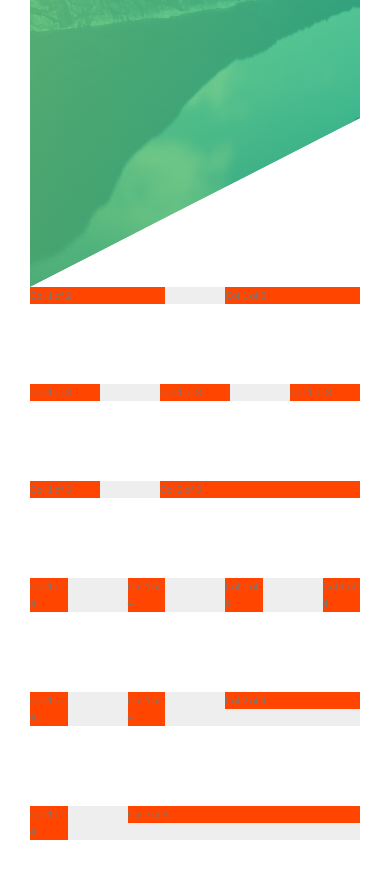
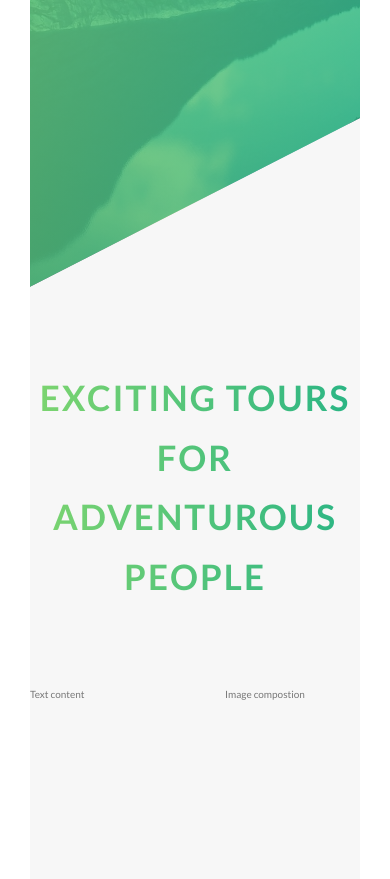
Before and after one commit to NeenduDev/NATOURS, a website: page index.html in a window 390 px wide. Shown: the part 545-1424 px from the top of the page. Drawn offline with Linux system fonts and the light colour scheme.

Commit message:
feat: Add initial structure and styles for the About section
- Added `.heading-secondary` class with gradient text, hover effects, and responsive styling in `style.css` and `_typography.scss`.
- Introduced utility classes `.u-center-text` and `.u-margin-bottom-big` in `_utilities.scss` for centralized text alignment and consistent margin spacing.
- Created `.section-about` in `_home.scss` for the About section layout, including background color, padding, and margin adjustments.
- Updated grid styles in `_gird.scss` by removing background color from `.row` and column classes for cleaner design.
- Modified variables in `_variables.scss` to include `$color-grey-light-1` for reusable light grey background.
- Added basic HTML structure for the About section in `index.html` with a heading and placeholder content.

```diff
--- a/index.html
+++ b/index.html
@@ -27,6 +27,22 @@
         <a href="#" class="btn btn--white btn--animated">discover our tours</a>
       </div>
     </header>
+    <main>
+      <section class="section-about">
+        <div class="u-center-text u-margin-bottom-big">
+          <h2 class="heading-secondary">
+            Exciting tours for adventurous people
+          </h2>
+        </div>
+
+        <div class="row">
+          <div class="col-1-of-2">Text content</div>
+          <div class="col-1-of-2">Image compostion</div>
+        </div>
+      </section>
+    </main>
+
+    <!--
     <section class="grid-test">
       <div class="row">
         <div class="col-1-of-2">Col 1 of 2</div>
@@ -62,5 +78,6 @@
         <div class="col-3-of-4">Col 3 of 4</div>
       </div>
     </section>
+    -->
   </body>
 </html>
--- a/sass/abstracts/_variables.scss
+++ b/sass/abstracts/_variables.scss
@@ -2,6 +2,9 @@
 $color-primary: #55c57a;
 $color-primary-light: #7ed56f;
 $color-primary-dark: #28b485;
+
+$color-grey-light-1: #f7f7f7;
+
 $color-gray-dark: #777;
 $color-white: #fff;
 $color-black: #000;
--- a/sass/base/_typography.scss
+++ b/sass/base/_typography.scss
@@ -3,7 +3,6 @@
 body {
   font-family: "Lato", sans-serif;
   font-weight: 400;
-  // font-size: 16px;
   line-height: 1.7;
   color: $color-gray-dark;
   padding: 3rem;
@@ -32,3 +31,25 @@
     margin-bottom: 6rem;
   }
 }
+
+.heading-secondary {
+  text-transform: uppercase;
+  font-size: 3.5rem;
+  font-weight: 700;
+  display: inline-block;
+  background-image: linear-gradient(
+    to right,
+    $color-primary-light,
+    $color-primary-dark
+  );
+  background-clip: text; /* Standard property */
+  -webkit-background-clip: text; /* WebKit-specific for older browsers */
+  color: transparent; /* Ensures the text takes the background gradient */
+  letter-spacing: 0.2rem;
+  transition: all 0.2s;
+
+  &:hover {
+    transform: skewY(2deg) skewX(15deg) scale(1.1);
+    text-shadow: 0.5rem 1rem 2rem rgba($color-black, 0.2);
+  }
+}
--- a/sass/base/_utilities.scss
+++ b/sass/base/_utilities.scss
@@ -0,0 +1,6 @@
+.u-center-text {
+  text-align: center;
+}
+.u-margin-bottom-big {
+  margin-bottom: 8rem;
+}
--- a/sass/layout/_gird.scss
+++ b/sass/layout/_gird.scss
@@ -2,7 +2,6 @@
 
 .row {
   max-width: $grid-width;
-  background-color: #eee;
   margin: 0 auto;
 
   &:not(:last-child) {
@@ -10,7 +9,6 @@
   }
   @include clearfix;
   [class^="col-"] {
-    background-color: orangered;
     float: left;
 
     &:not(:last-child) {
--- a/sass/pages/_home.scss
+++ b/sass/pages/_home.scss
@@ -0,0 +1,7 @@
+@use "../abstracts" as *;
+
+.section-about {
+  background-color: $color-grey-light-1;
+  padding: 25rem 0;
+  margin-top: -20vh;
+}
```
Also changed, not shown: css/style.css, 1 other file.
